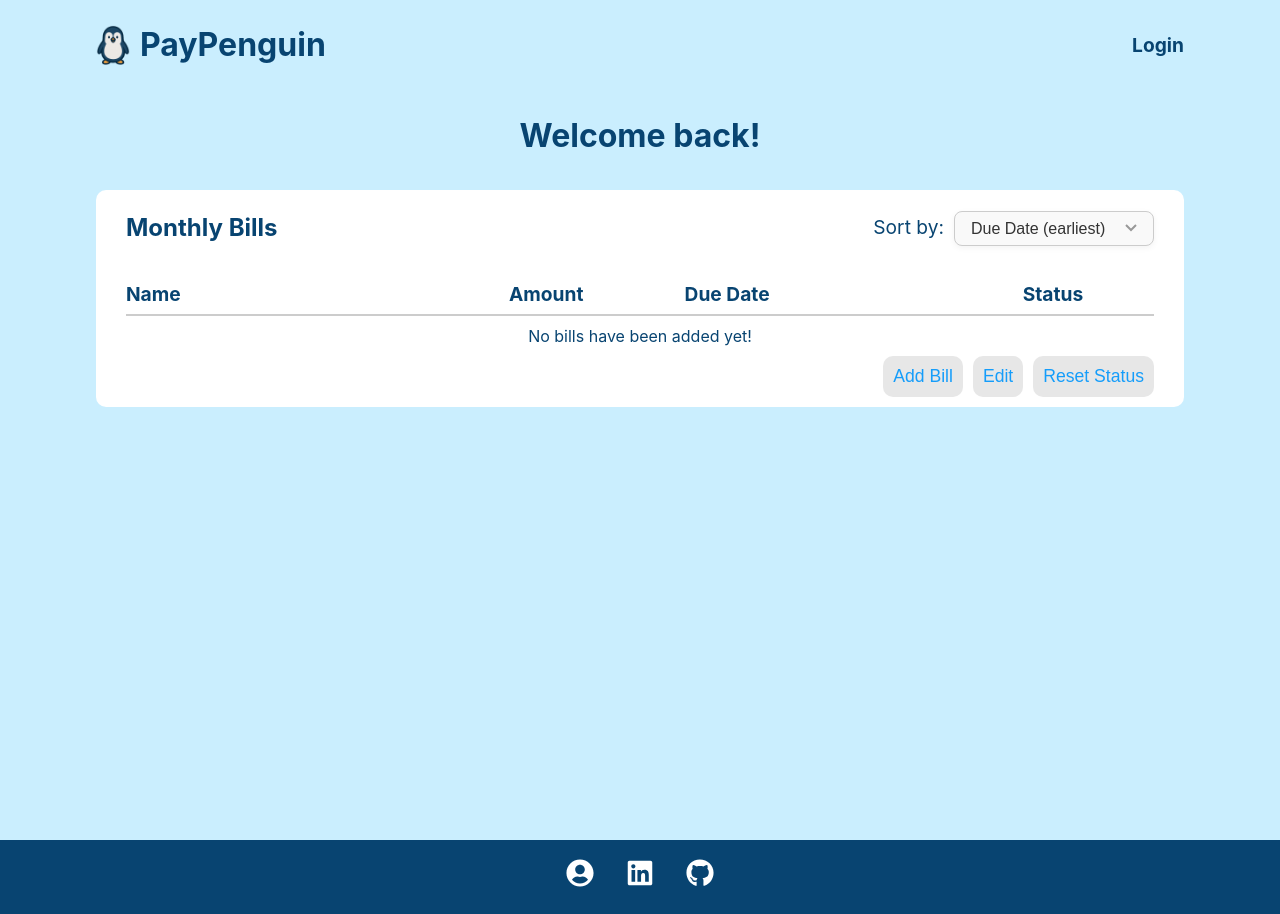
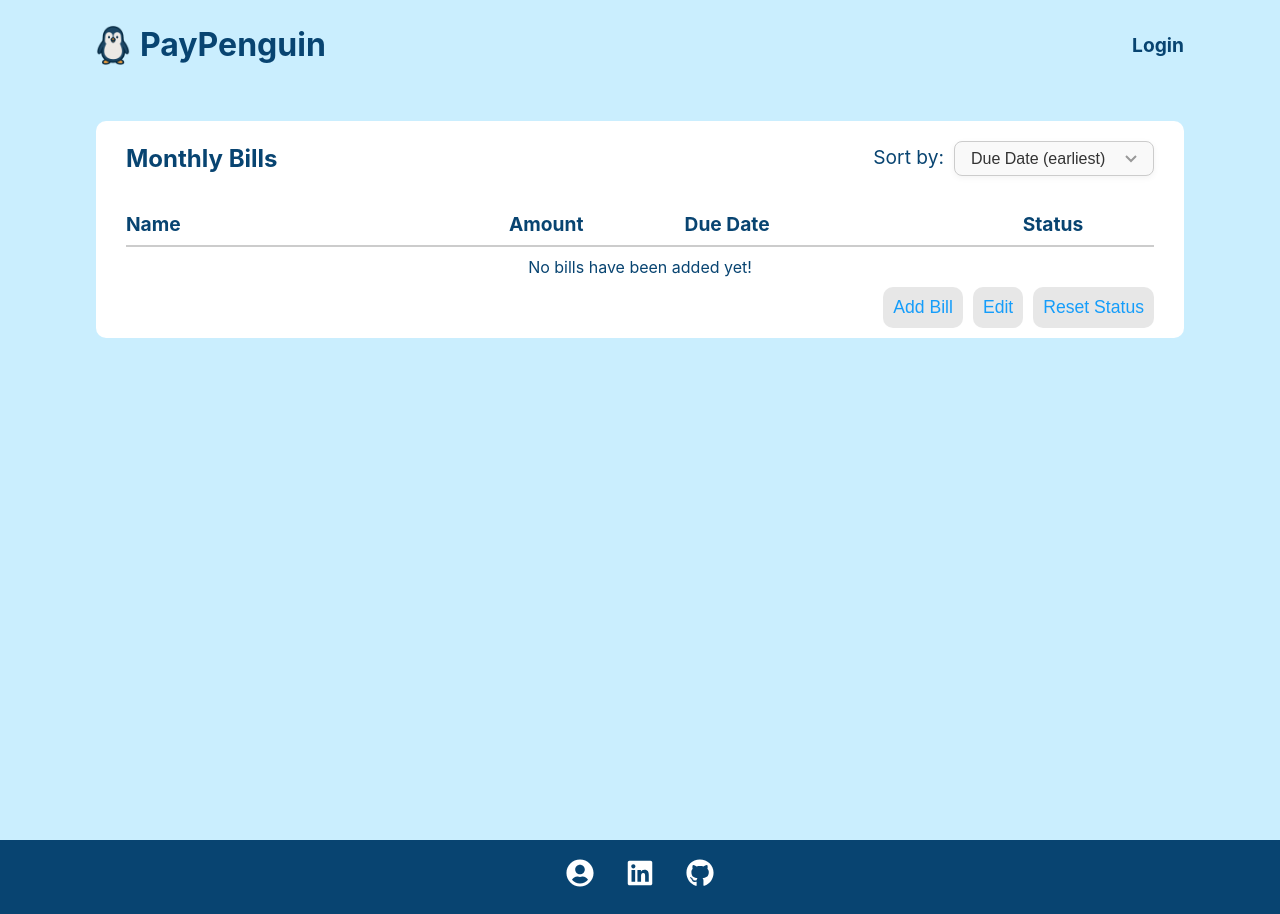
Before and after one commit to williamandrews2/PayPenguin, a React (Vite) app: page /dashboard in a window 1280 px wide. Built offline with nearby package versions, Linux system fonts and the light colour scheme.

Commit message:
Removed welcome back message.

```diff
--- a/src/components/BillList.jsx
+++ b/src/components/BillList.jsx
@@ -95,7 +95,6 @@ export function BillList({ bills, setBills }) {
   // only render when one or more bills have been added
   return (
     <>
-      <h1>Welcome back!</h1>
       <div className="bill-list">
         <div className="bill-table">
           <div className="bill-section-header">
```
